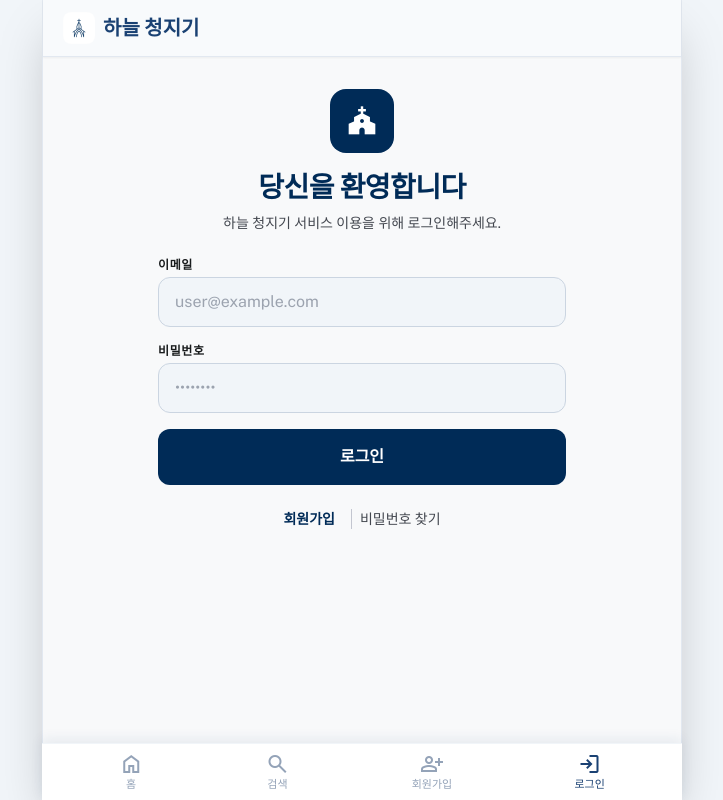
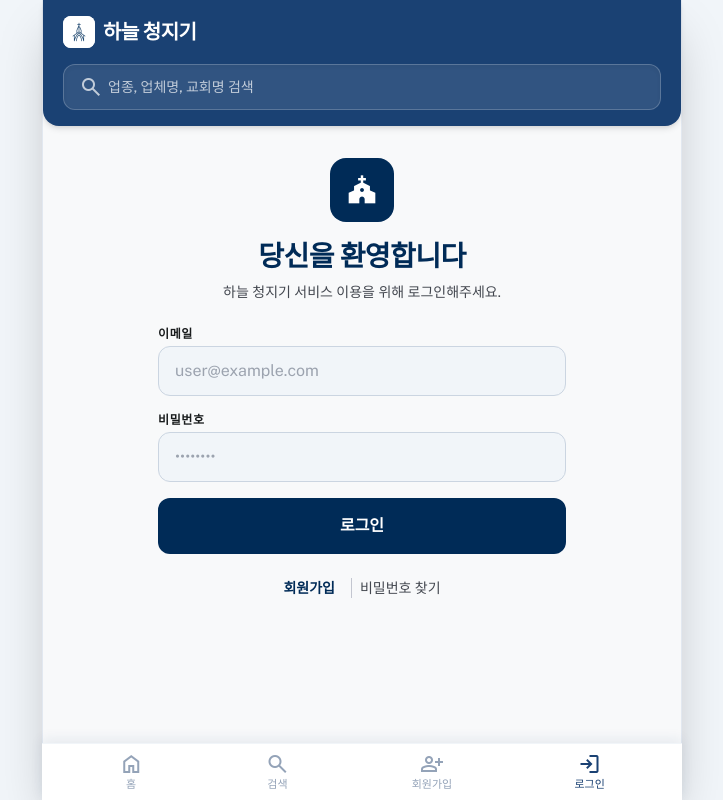
Before and after one commit to gumdalf7787art/sky-steward, a React (Vite) app: page /login in a window 1280 px wide. Shown: the whole page, without its empty margins (278-1001 px from the left). Built offline with nearby package versions, Linux system fonts and the light colour scheme.

Commit message:
feat: move search bar to header and add background color

```diff
--- a/src/components/Header.jsx
+++ b/src/components/Header.jsx
@@ -1,16 +1,53 @@
-import React from 'react';
-import { Link } from 'react-router-dom';
+import React, { useState, useEffect } from 'react';
+import { Link, useNavigate, useSearchParams, useLocation } from 'react-router-dom';
 
 const Header = () => {
+  const [searchParams] = useSearchParams();
+  const location = useLocation();
+  const [searchQuery, setSearchQuery] = useState(searchParams.get('q') || '');
+  const navigate = useNavigate();
+
+  // Sync search query when URL changes (e.g., navigating back)
+  useEffect(() => {
+    if (location.pathname === '/search') {
+      setSearchQuery(searchParams.get('q') || '');
+    } else {
+      setSearchQuery('');
+    }
+  }, [location.pathname, searchParams]);
+
+  const handleSearch = (e) => {
+    if (e.key === 'Enter' && searchQuery.trim()) {
+      navigate(`/search?q=${encodeURIComponent(searchQuery)}`);
+    }
+  };
+
   return (
-    <header className="bg-slate-50 dark:bg-slate-900 shadow-sm dark:shadow-none border-b border-slate-200 dark:border-slate-800 sticky top-0 z-50">
-      <div className="flex justify-between items-center w-full px-5 py-3">
+    <header className="bg-[#1A4173] text-white shadow-md sticky top-0 z-50 pb-4 rounded-b-2xl">
+      <div className="flex justify-between items-center w-full px-5 py-4">
         <Link to="/" className="flex items-center gap-2 hover:opacity-80 transition-opacity">
-          <div className="w-8 h-8 rounded-lg overflow-hidden flex items-center justify-center">
-            <img src="/favicon.png" alt="하늘 청지기 로고" className="w-full h-full object-cover" />
+          <div className="w-8 h-8 rounded-lg overflow-hidden flex items-center justify-center bg-white">
+            <img src="/favicon.png" alt="하늘 청지기 로고" className="w-full h-full object-contain" />
           </div>
-          <h1 className="text-xl font-bold text-[#1A4173] dark:text-blue-400 font-headline-md">하늘 청지기</h1>
+          <h1 className="text-xl font-bold text-white font-headline-md tracking-tight">하늘 청지기</h1>
         </Link>
+      </div>
+
+      {/* Search Bar in Header */}
+      <div className="px-5">
+        <div className="relative group">
+          <div className="absolute inset-y-0 left-0 pl-4 flex items-center pointer-events-none">
+            <span className="material-symbols-outlined text-white/70 group-focus-within:text-primary transition-colors">search</span>
+          </div>
+          <input
+            className="w-full pl-11 pr-4 py-3 bg-white/10 border border-white/20 rounded-xl shadow-inner focus:ring-2 focus:ring-white/50 focus:bg-white focus:text-slate-800 focus:placeholder-slate-400 transition-all outline-none text-white placeholder-white/70 text-sm font-medium"
+            placeholder="업종, 업체명, 교회명 검색"
+            type="text"
+            value={searchQuery}
+            onChange={(e) => setSearchQuery(e.target.value)}
+            onKeyDown={handleSearch}
+          />
+        </div>
       </div>
     </header>
   );
--- a/src/pages/Home.jsx
+++ b/src/pages/Home.jsx
@@ -5,18 +5,11 @@ import BottomNav from '../components/BottomNav';
 
 const Home = () => {
   const [currentBanner, setCurrentBanner] = useState(0);
-  const [searchQuery, setSearchQuery] = useState('');
   const [recommendedBusinesses, setRecommendedBusinesses] = useState([]);
   const [allBusinesses, setAllBusinesses] = useState([]);
   const [isLoading, setIsLoading] = useState(true);
   const [isAllLoading, setIsAllLoading] = useState(true);
   const navigate = useNavigate();
-
-  const handleSearch = (e) => {
-    if (e.key === 'Enter' && searchQuery.trim()) {
-      navigate(`/search?q=${encodeURIComponent(searchQuery)}`);
-    }
-  };
 
   const categoryMap = {
     'restaurant': { icon: 'restaurant', label: '식당/카페', bgCls: 'bg-tertiary-fixed/40', textCls: 'text-tertiary', fill: 1, chipBg: 'bg-tertiary', chipText: 'text-on-tertiary' },
@@ -103,22 +96,7 @@ const Home = () => {
     <>
       <Header />
       <main className="w-full">
-        {/* Search Bar Section */}
-        <section className="px-margin-mobile pt-[17px] pb-[8px]">
-          <div className="relative group">
-            <div className="absolute inset-y-0 left-0 pl-4 flex items-center pointer-events-none">
-              <span className="material-symbols-outlined text-outline">search</span>
-            </div>
-            <input
-              className="w-full pl-11 pr-4 py-4 bg-surface-container-lowest border border-outline-variant rounded-xl shadow-sm focus:ring-2 focus:ring-primary focus:border-transparent transition-all outline-none text-body-lg"
-              placeholder="업종, 업체명, 교회명 검색"
-              type="text"
-              value={searchQuery}
-              onChange={(e) => setSearchQuery(e.target.value)}
-              onKeyDown={handleSearch}
-            />
-          </div>
-        </section>
+
 
         {/* Hero Section */}
         <section className="px-margin-mobile pt-[8px] pb-[11px]">
--- a/src/pages/Search.jsx
+++ b/src/pages/Search.jsx
@@ -7,8 +7,6 @@ const Search = () => {
     const [searchParams, setSearchParams] = useSearchParams();
     const navigate = useNavigate();
     const query = searchParams.get('q') || '';
-
-    const [inputValue, setInputValue] = useState(query);
     const [results, setResults] = useState(null);
     const [loading, setLoading] = useState(false);
 
@@ -45,15 +43,10 @@ const Search = () => {
 
     useEffect(() => {
         if (query) {
+            setLimits({ byName: 3, byChurch: 3, byKeyword: 3, byChurchList: 3 }); // Reset limits on new search
             fetchResults(query);
         }
     }, [query, fetchResults]);
-
-    const handleSearch = (e) => {
-        e.preventDefault();
-        setSearchParams({ q: inputValue });
-        setLimits({ byName: 3, byChurch: 3, byKeyword: 3, byChurchList: 3 }); // Reset limits on new search
-    };
 
     const showMore = (category) => {
         setLimits(prev => ({
@@ -225,19 +218,7 @@ const Search = () => {
             <Header />
 
             <main className="max-w-md mx-auto px-5 pt-6 space-y-8">
-                {/* Search Input Area */}
-                <form onSubmit={handleSearch} className="relative group">
-                    <div className="absolute inset-y-0 left-0 pl-4 flex items-center pointer-events-none">
-                        <span className="material-symbols-outlined text-slate-400 group-focus-within:text-primary transition-colors">search</span>
-                    </div>
-                    <input
-                        type="text"
-                        value={inputValue}
-                        onChange={(e) => setInputValue(e.target.value)}
-                        placeholder="업체명, 교회명, 키워드를 입력해 주세요"
-                        className="w-full pl-11 pr-4 py-4 bg-slate-100 border border-slate-300 rounded-2xl shadow-sm focus:ring-2 focus:ring-primary/20 focus:border-primary transition-all outline-none text-[15px] font-medium"
-                    />
-                </form>
+
 
                 {loading ? (
                     <div className="py-20 text-center space-y-4">
```
